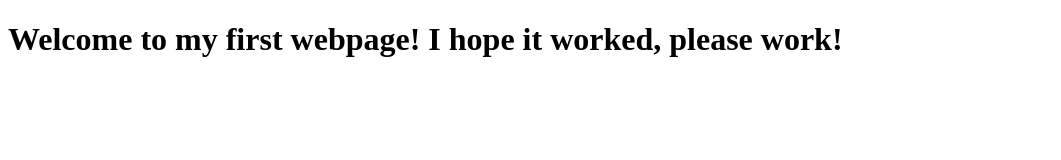
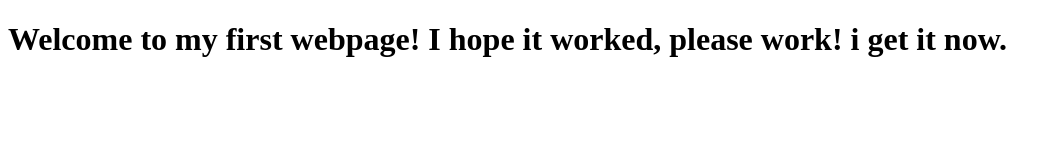
Before and after one commit to joeyp96/joeyp96.github.io, a plain HTML site: page index.html in a window 1280 px wide. Shown: the whole page, without its empty margins (0-1061 px from the left). Drawn offline with Linux system fonts and the light colour scheme.

Commit message:
added i get it now

```diff
--- a/index.html
+++ b/index.html
@@ -7,6 +7,6 @@
 <body>
     <!--this is a comment-->
     <!--dom (domument object model)-->
-    <h1>Welcome to my first webpage! I hope it worked, please work!</h1>
+    <h1>Welcome to my first webpage! I hope it worked, please work! i get it now.</h1>
 </body>
 </html>
```
